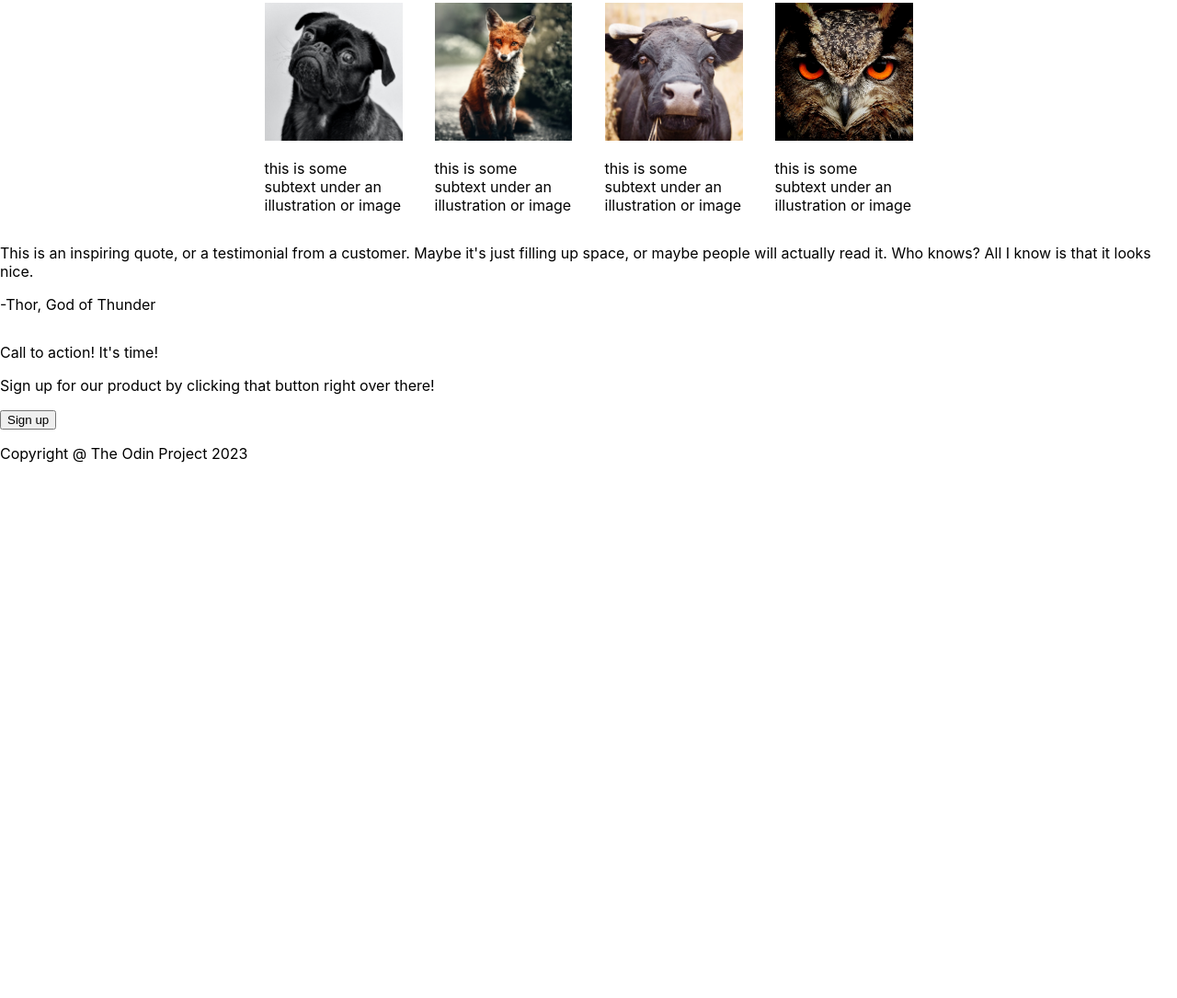
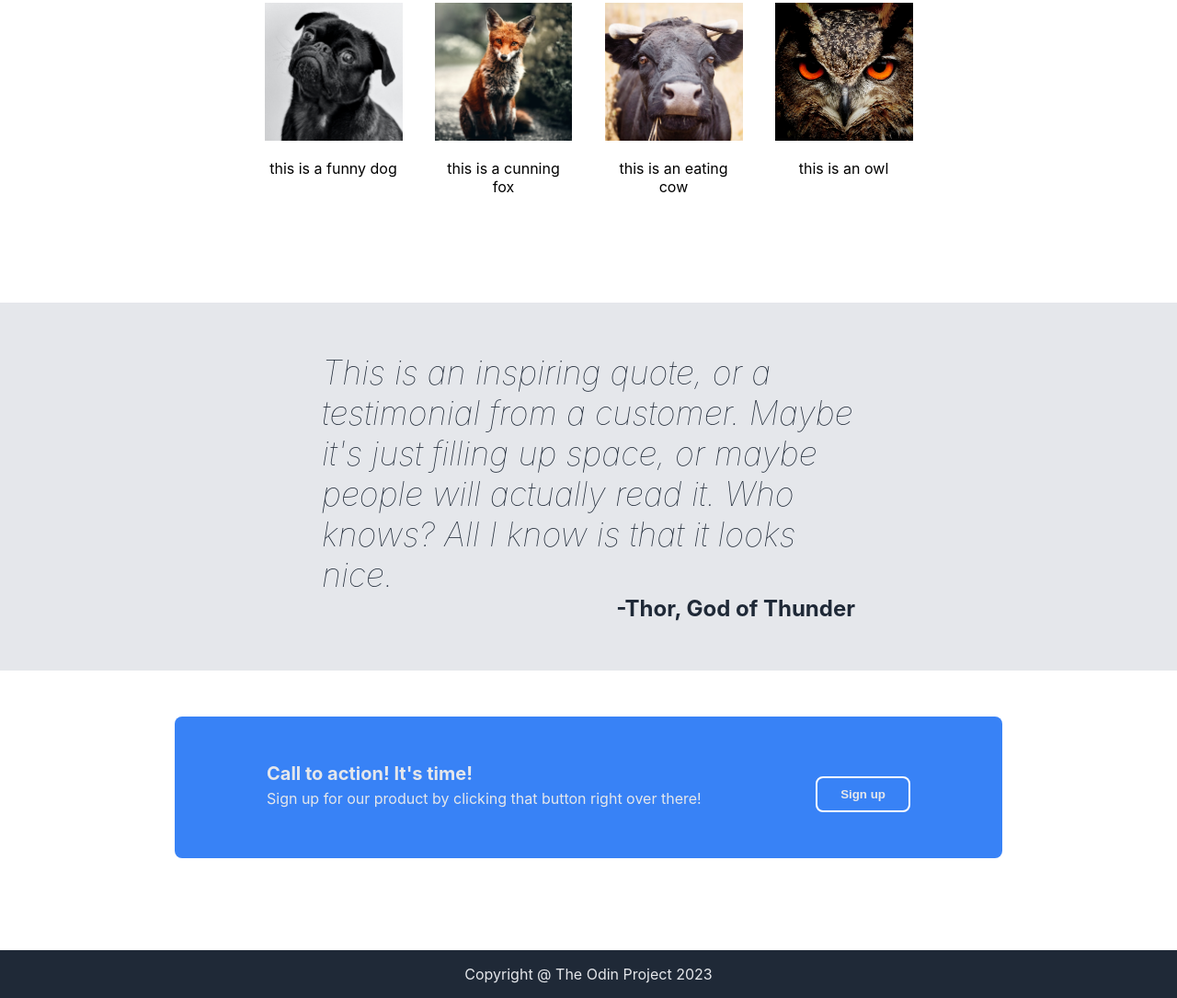
Before and after one commit to sevleo/top_landing_page, a plain HTML site: page index.html in a window 1280 px wide. Shown: the part 640-1725 px from the top of the page at 92% size. Before the commit the page ends 1159 px from the top, so only its background shows below. Drawn offline with Linux system fonts and the light colour scheme.

Commit message:
Style footer & add flexing

```diff
--- a/index.html
+++ b/index.html
@@ -31,43 +31,49 @@
   <div class="container-two">
 
     <div class="text">
-      <p>Some random information.</p>
+      <p>Here are some animal friends</p>
     </div>
 
     <div class="images">
       <div class="image">
         <img src="./funny-dog.png" alt="a funny dog">
-        <p>this is some subtext under an illustration or image</p>
+        <p>this is a funny dog</p>
       </div>
 
       <div class="image">
         <img src="./fox.png" alt="a funny dog">
-        <p>this is some subtext under an illustration or image</p>
+        <p>this is a cunning fox</p>
       </div>
 
       <div class="image">
         <img src="./cow.png" alt="a funny dog">
-        <p>this is some subtext under an illustration or image</p>
+        <p>this is an eating cow</p>
       </div>
 
       <div class="image">
         <img src="./owl.png" alt="a funny dog">
-        <p>this is some subtext under an illustration or image</p>
+        <p>this is an owl</p>
       </div>
 
     </div>
   </div>
 
   <div class="container-three">
-    <p>This is an inspiring quote, or a testimonial from a customer. Maybe it's just filling up space, or maybe people will actually read it. Who knows? All I know
+    <p id="quote">This is an inspiring quote, or a testimonial from a customer. Maybe it's just filling up space, or maybe people will actually read it. Who knows? All I know
         is that it looks nice.</p>
-    <p>-Thor, God of Thunder</p>
+    <p id="quoter">-Thor, God of Thunder</p>
   </div>
 
   <div class="container-four">
-    <p>Call to action! It's time!</p>
-    <p>Sign up for our product by clicking that button right over there!</p>
-    <button>Sign up</button>
+    <div id="call-to-action-container">
+        <div class="left">
+        <p id="call-to-action">Call to action! It's time!</p>
+        <p id="sign-up-text">Sign up for our product by clicking that button right over there!</p>
+        </div>
+        <div class="right">
+        <button>Sign up</button>
+        </div>
+    </div>
   </div>
 
   <div class="footer">
--- a/styles.css
+++ b/styles.css
@@ -72,7 +72,7 @@ div.navbar p {
     color: #E5E7EB;
 }
 
-.container-one button {
+button {
     background-color: #3882F6;
     color: #E5E7EB;
     border: none;
@@ -84,10 +84,7 @@ div.navbar p {
 
 .container-one img {
     max-height: 200px;
-
 }
-
-
 
 .right p {
     font-size: 18px;
@@ -97,6 +94,7 @@ div.navbar p {
 .container-two {
     display: flex;
     flex-direction: column;
+
 }
 
 .container-two .text {
@@ -109,6 +107,7 @@ div.navbar p {
     display: flex;
     justify-content: center;
     gap: 35px;
+    flex-wrap: wrap;
 }
 
 .image {
@@ -119,3 +118,82 @@ div.navbar p {
     max-width: 150px;
     max-height: 150px;
 }
+
+.images .image p {
+    text-align: center;
+}
+
+.container-three {
+    display: flex;
+    background-color: #E5E7EB;
+    height: 300px;
+    flex-direction: column;
+    justify-content: center;
+    align-items: center;
+    margin: 100px 0px 50px 0px;
+    padding: 50px 0px 50px 0px;
+}
+
+.container-three p {
+    margin: 0px 350px 0px 350px;
+
+
+}
+
+#quote {
+    font-size: 36px;
+    font-weight: lighter;
+    color: #1F2937;
+    font-style: italic;
+    min-width: 450px;
+
+}
+
+#quoter {
+    font-size: 24px;
+    color: #1F2937;
+    font-weight: bold;
+    align-self: right;
+    margin-left: auto;
+    min-width: 250px;
+}
+
+.container-four {
+    display: flex;
+    justify-content: center;
+}
+
+.container-four #call-to-action-container {
+    width: 700px;
+    border-radius: 8px;
+    height: auto;
+    background-color: #3882F6;
+    color: #E5E7EB;
+    padding: 50px 100px 50px 100px;
+    border: none;
+    display: flex;
+    justify-content: space-between;
+    flex: 0 1 1;
+}
+
+#call-to-action {
+    font-weight: bold;
+    font-size: 20px;
+    margin: 0px 0px 5px 0px;
+}
+
+#sign-up-text {
+    margin: 0px;
+}
+
+#call-to-action-container button {
+    border: 2px solid white;
+}
+
+.footer {
+    background-color: #1F2937;
+    display: flex;
+    justify-content: center;
+    color: #E5E7EB;
+    margin-top: 100px;
+}
```
